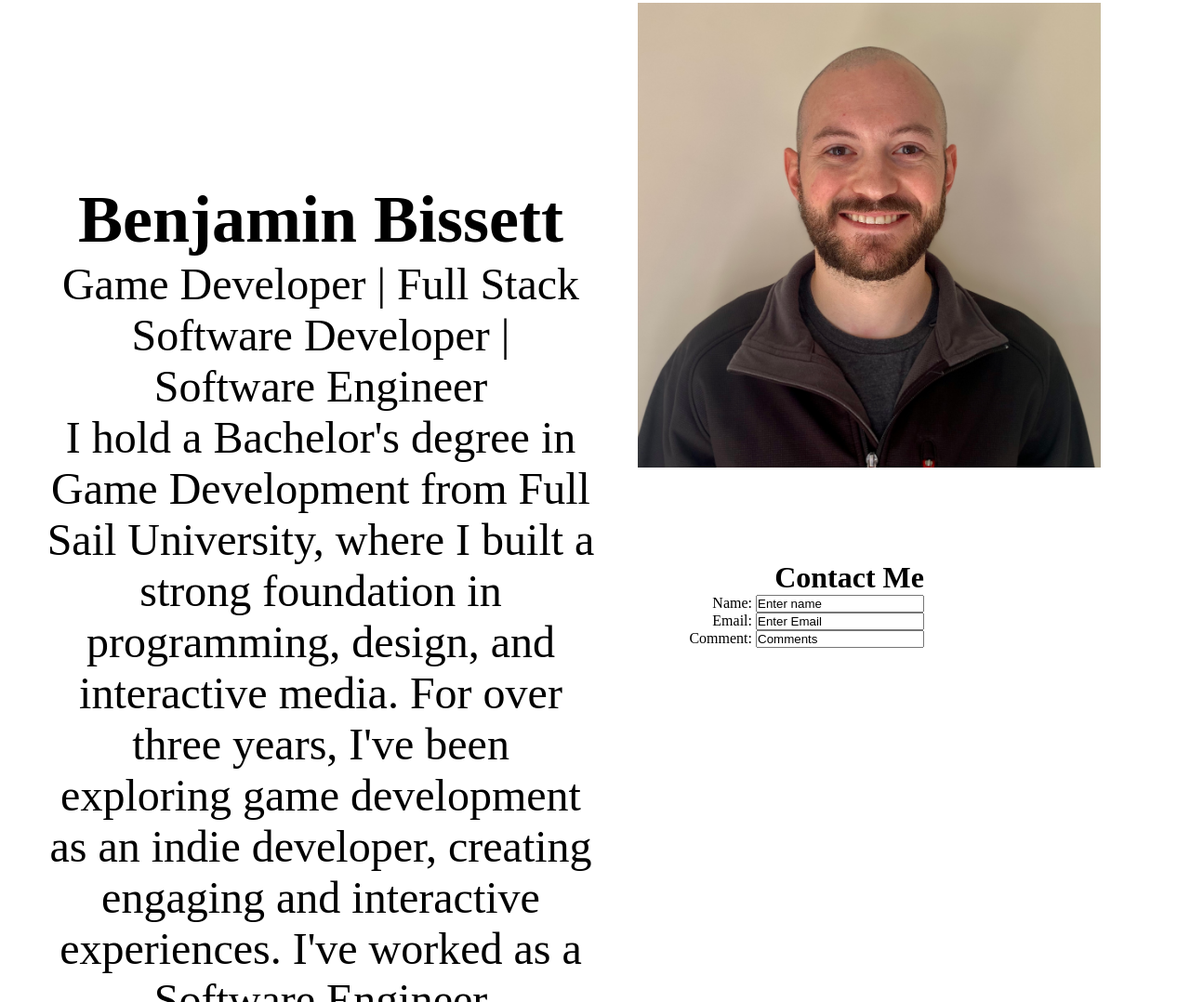
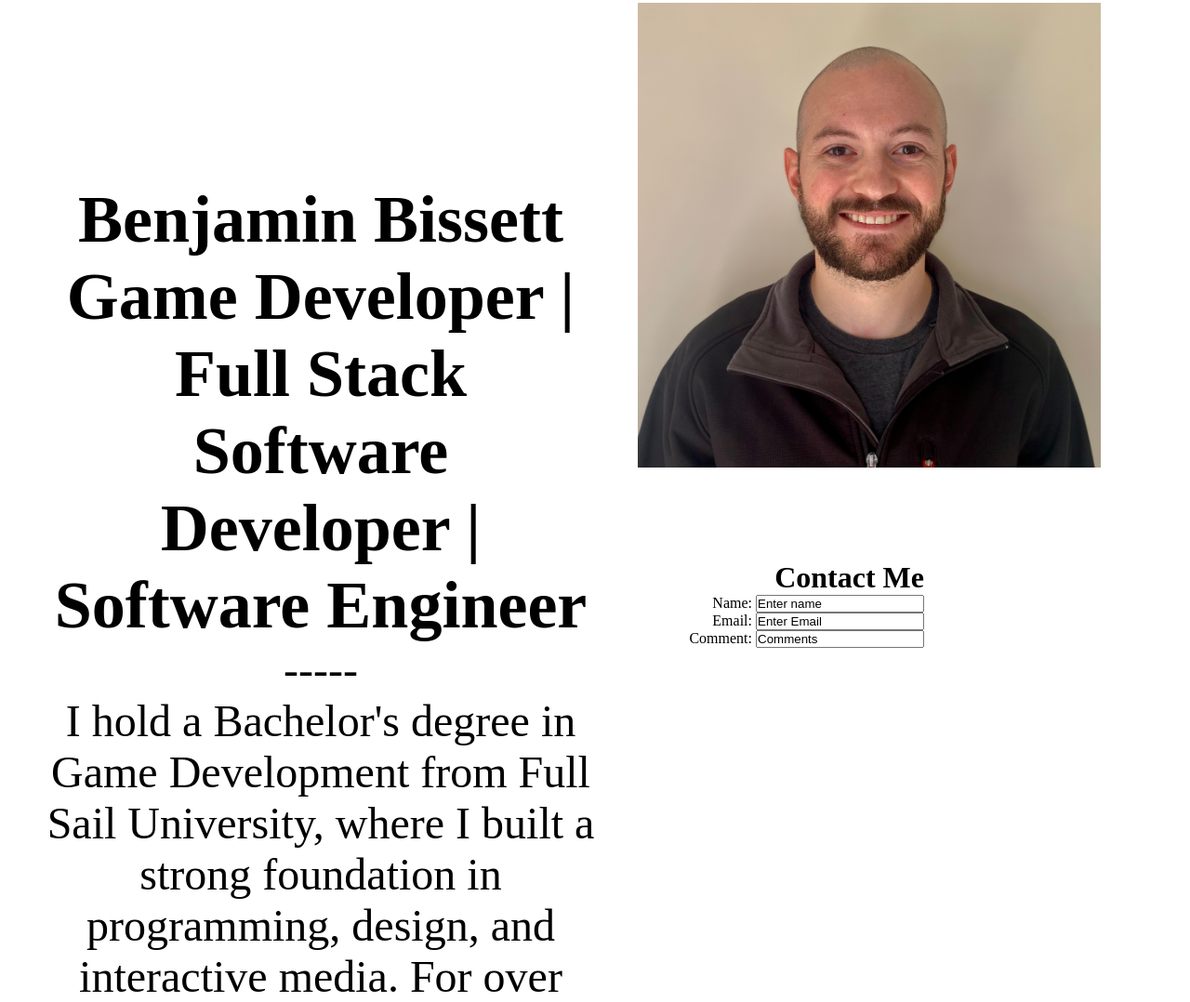
Before and after one commit to benjaminbiss/benjaminbiss.github.io, a plain HTML site: page index.html in a window 1280 px wide. Shown: the part 1591-2669 px from the top of the page at 93% size. Drawn offline with Linux system fonts and the light colour scheme.

Commit message:
Update index.html

```diff
--- a/index.html
+++ b/index.html
@@ -74,8 +74,8 @@
         <div class="about__content">
           <section>
             <h1><strong>Benjamin Bissett</strong></h1>
-            <p>Game Developer | Full Stack Software Developer | Software Engineer</p>
-            <p></p>
+            <h2>Game Developer | Full Stack Software Developer | Software Engineer</h2>
+            <p>-----</p>
             <a>I hold a Bachelor's degree in Game Development from Full Sail University, where I built a strong foundation in programming, design, and interactive media.</a>
             <a>For over three years, I've been exploring game development as an indie developer, creating engaging and interactive experiences.</a>
             <a>I've worked as a Software Engineer Consultant, contributing to client projects that required full-stack development, problem-solving, and a fast-paced, agile mindset.</a>
```
